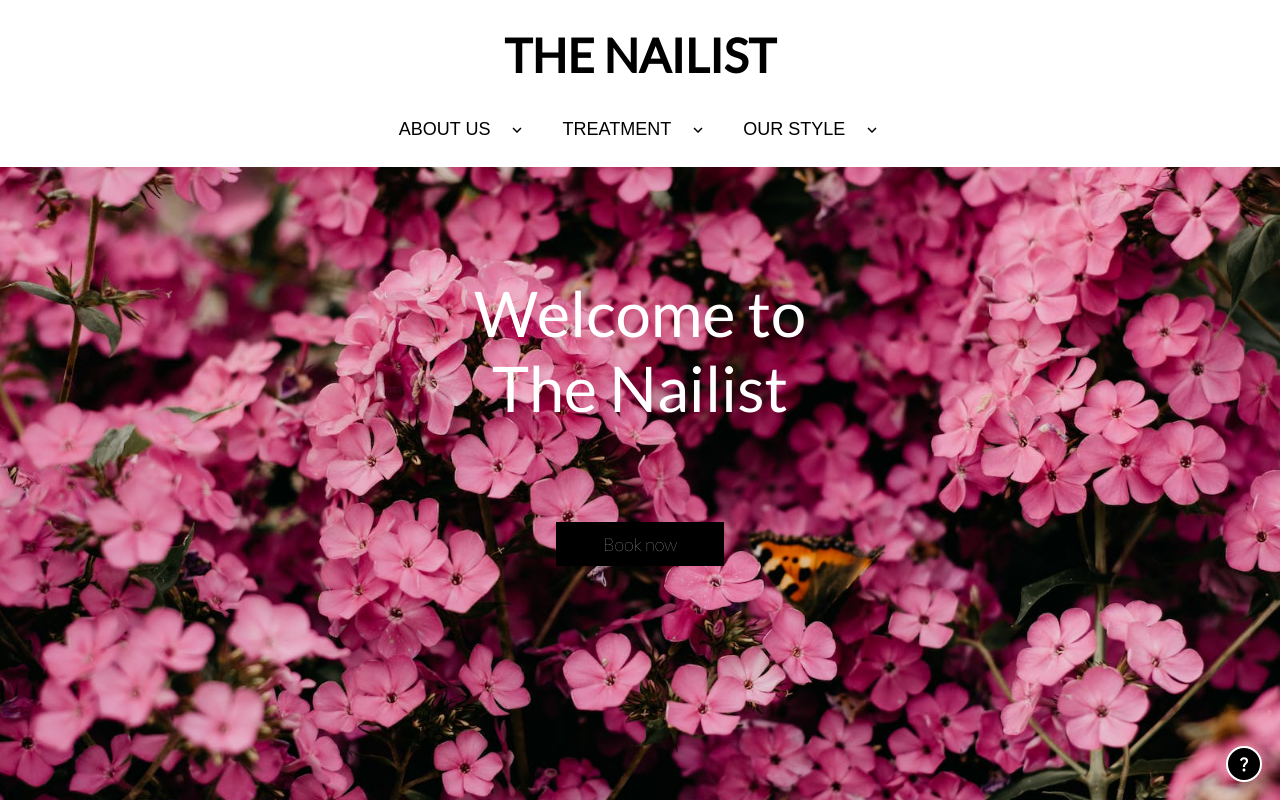
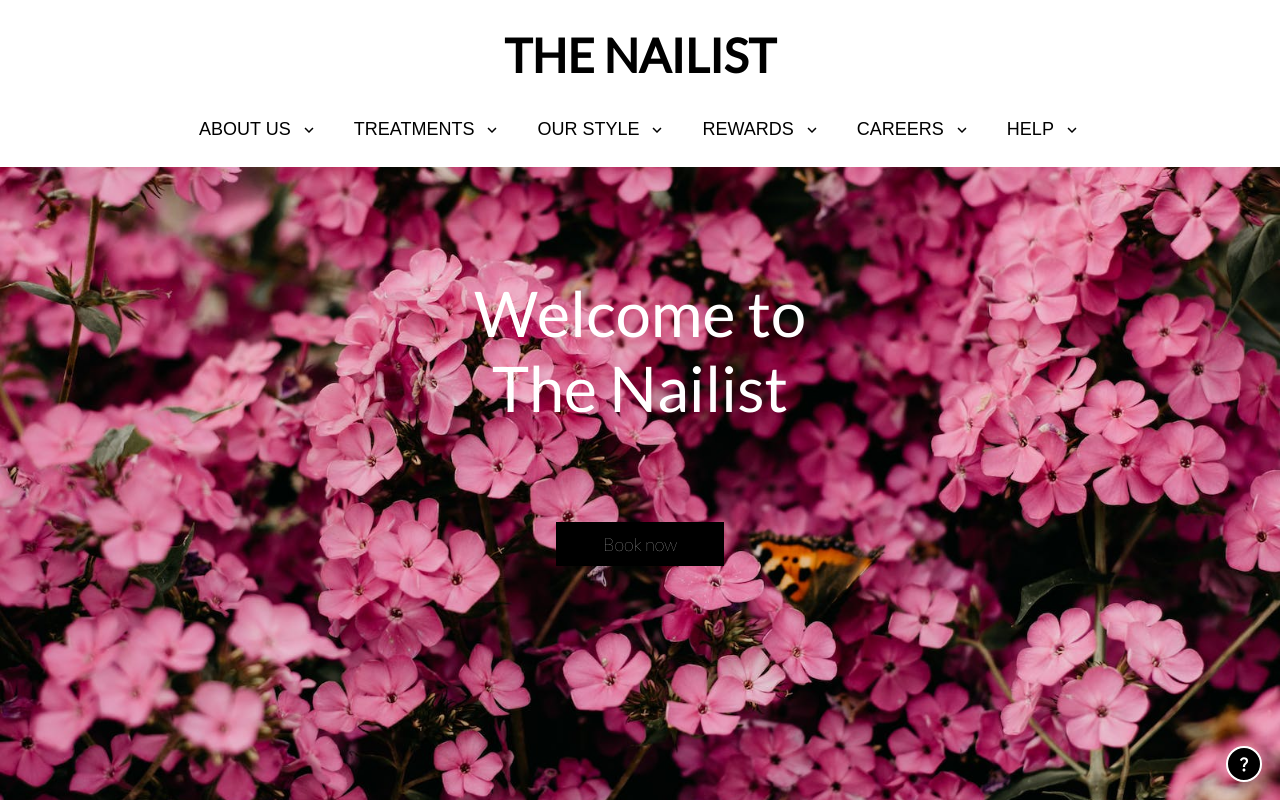
Before and after one commit to duongpham17/thenailist, a Next.js app: page / in a window 1280 px wide. Shown: the top 800 px of the page. Built offline with nearby package versions, Linux system fonts and the light colour scheme.

Commit message:
first commit

```diff
--- a/src/layout/navbar/data.ts
+++ b/src/layout/navbar/data.ts
@@ -53,7 +53,7 @@ export const bars = [
   },
   {
     id: 2,
-    name: "Treatment",
+    name: "Treatments",
     links: [
       {
         name: "Nails",
@@ -79,8 +79,46 @@ export const bars = [
       },
       {
         name: "Reviews",
-        href: "/reviews"
+        href: "/example"
       },
     ]
+  },
+  {
+    id: 4,
+    name: "Rewards",
+    links: [
+      {
+        name: "Example",
+        href: "/example"
+      },
+    ]
+  },
+  {
+    id: 4,
+    name: "Careers",
+    links: [
+      {
+        name: "Example",
+        href: "/example"
+      },
+    ]
+  },
+  {
+    id: 4,
+    name: "Help",
+    links: [
+      {
+        name: "Example",
+        href: "/example"
+      },
+      {
+        name: "Example",
+        href: "/example"
+      },
+      {
+        name: "Example",
+        href: "/example"
+      },
+    ],
   }
 ]
--- a/src/layout/navbar/large/Large.module.scss
+++ b/src/layout/navbar/large/Large.module.scss
@@ -14,6 +14,7 @@
         display: inline-flex;
         width: 100%;
         justify-content: center;
+
         .bar{
             position: relative;
             z-index: 10;
@@ -40,8 +41,9 @@
                 align-items: center;
                 padding: 1rem;
                 width: 100%;
+                font-weight: 200;
                 svg{
-                    margin-left: 1rem;
+                    margin-left: 0.5rem;
                 }
             }
 
@@ -51,10 +53,9 @@
                 left: 0;
                 background-color: white;
                 width: 200px;
-                padding: 1rem;
 
                 li{
-                    margin-bottom: 1rem;
+                    padding: 0.5rem 1rem;
 
                     a:hover{
                         color: var(--clr-main);
```
